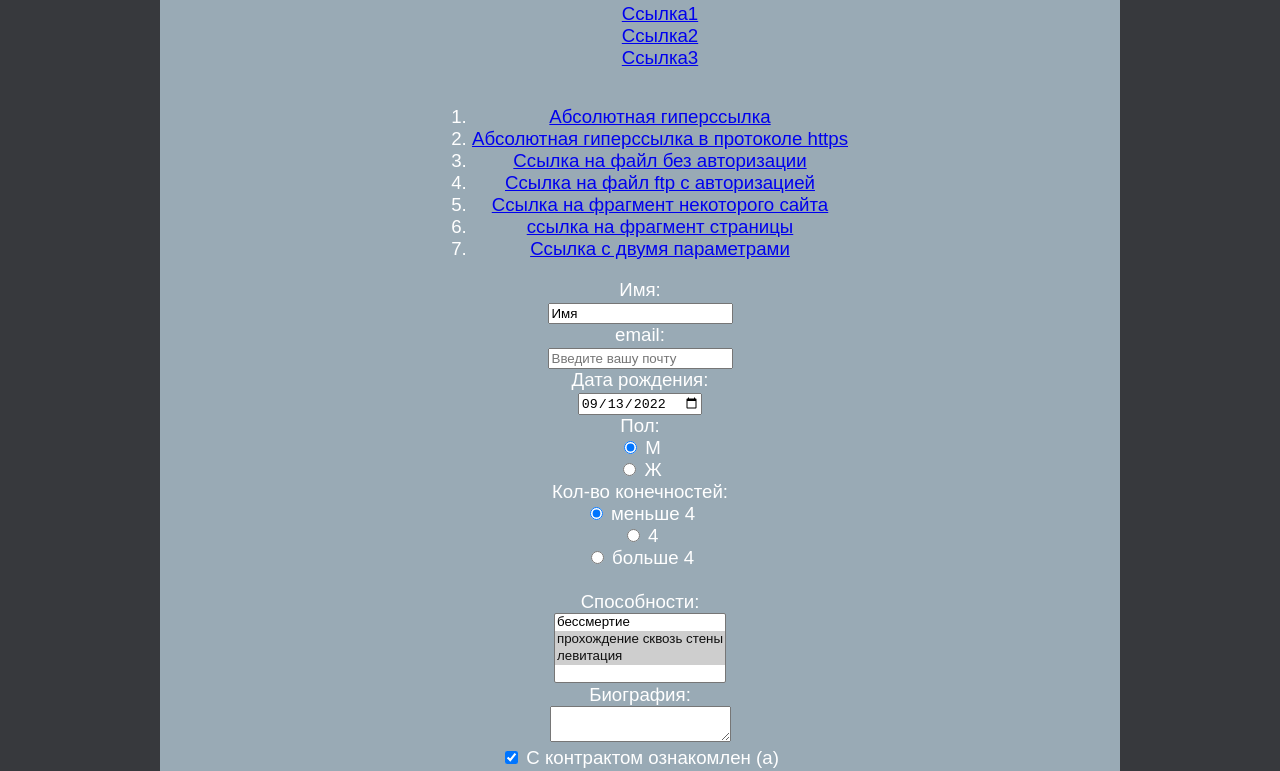
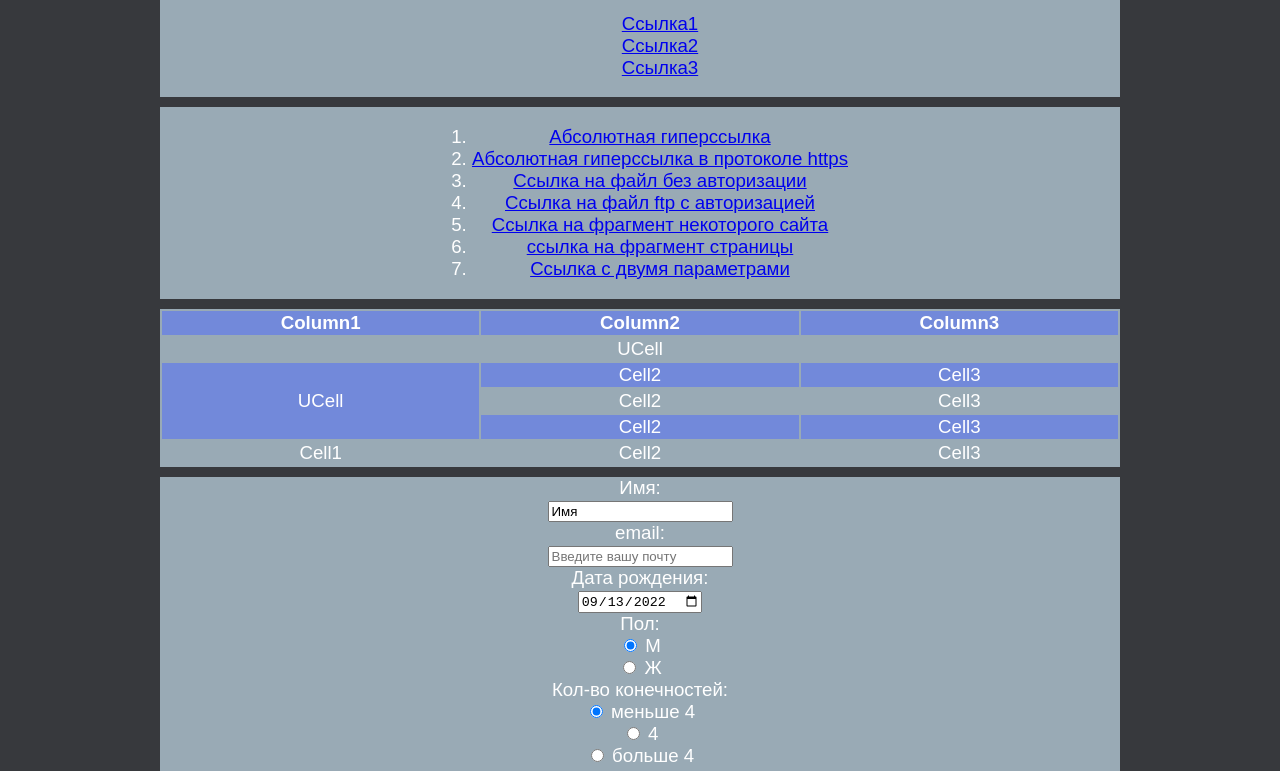
Before and after one commit to Romanov888/web3, a plain HTML site: page index.html in a window 1280 px wide. Shown: the part 126-897 px from the top of the page. Drawn offline with Linux system fonts and the light colour scheme.

Commit message:
Update desktop.css

```diff
--- a/desktop.css
+++ b/desktop.css
@@ -4,43 +4,53 @@
         margin: auto;
         flex-grow: 1;
         background-color: #99aab5;
+        margin-top: 10px;
+        margin-bottom: 10px;
     }
 
     .container{
         display: flex;
         flex-direction: column;
-        justify-content: center;
-        /*flex-grow: 1; width: 960;*/
-        /*margin:0 auto;*/
         text-align:center;
 
     }
+
     .div1 {
         background-color: #99aab5;
         max-width: 960px;
         margin: auto;
         flex-grow: 1;
         justify-content: center;
+        margin-bottom: 10px;
 
     }
+
     .div2 {
+        background-color: #99aab5;
+        order: 0;
+
+    }
+
+    .form-1{
         background-color: #99aab5;
         max-width: 960px;
         margin: auto;
         flex-grow: 1;
         order: 1;
+        margin-bottom: 10px;
+    }
 
-
-    }
-    .form-1{
+    .tabl-1 {
         background-color: #99aab5;
+        border-collapse: separate;
+        text-indent: initial;
+        border-spacing: 2px;
+        width: 100%;
         max-width: 960px;
         margin: auto;
-        flex-grow: 1;
-        order: 0;
+        margin-bottom: 10px;
+    }
 
-
-    }
     ol{
         display: inline-block;
     }
```
